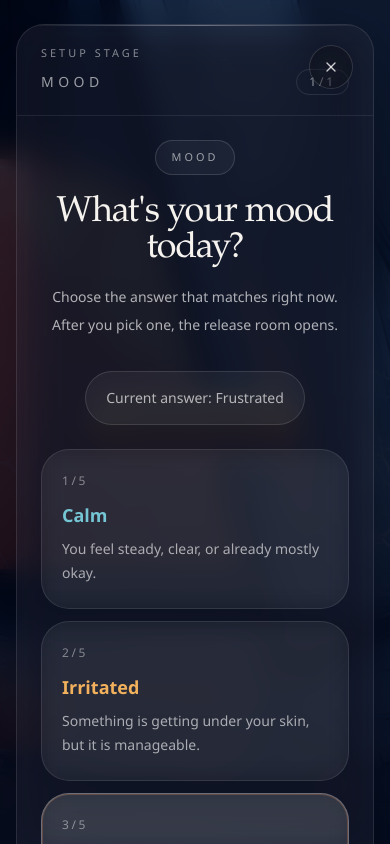
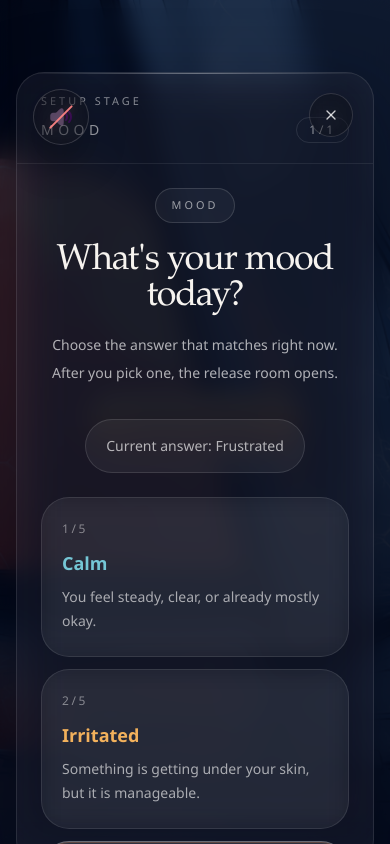
Before and after one commit to thanabatb/nottoday, a Next.js app: page / in a window 390 px wide. Both pictures are taken after a click on the button "ENTER ROOM". Built offline with nearby package versions, Linux system fonts and the light colour scheme.

Commit message:
fix for reponsive

```diff
--- a/app/globals.css
+++ b/app/globals.css
@@ -445,6 +445,30 @@ h4 {
     outline-offset: 4px;
   }
 
+  .sound-toggle-modal {
+    top: 1.25rem;
+    bottom: auto;
+    left: 1.25rem;
+    right: auto;
+    z-index: 5;
+  }
+
+  @media (max-width: 640px) {
+    .sound-toggle {
+      width: 3.5rem;
+      height: 3.5rem;
+      bottom: 1rem;
+      right: 1rem;
+    }
+
+    .sound-toggle-modal {
+      top: 1rem;
+      left: 1rem;
+      bottom: auto;
+      right: auto;
+    }
+  }
+
   .start-button {
     position: relative;
     border: 1px solid rgba(255, 255, 255, 0.22);
--- a/components/reset-flow.tsx
+++ b/components/reset-flow.tsx
@@ -68,14 +68,16 @@ function MoodPicker({
 function SoundToggleButton({
   soundEnabled,
   onToggle,
+  className = "",
 }: {
   soundEnabled: boolean;
   onToggle: () => void;
+  className?: string;
 }) {
   return (
     <button
       aria-label={soundEnabled ? "Turn landing sound off" : "Turn landing sound on"}
-      className="sound-toggle"
+      className={`sound-toggle ${className}`.trim()}
       data-enabled={soundEnabled}
       onClick={onToggle}
       type="button"
@@ -139,6 +141,7 @@ export function ResetFlow({
   const [smashEffects, setSmashEffects] = useState<SmashEffect[]>([]);
   const [hitCount, setHitCount] = useState(0);
   const [completedSession, setCompletedSession] = useState<EmotionSession | null>(null);
+  const [usesTouchInput, setUsesTouchInput] = useState(false);
   const soundEnabled = appState.preferences.soundEnabled;
   const targetHits = moodTargetHits[draft.moodBefore];
   const releasedPercent = Math.min(100, Math.round((hitCount / targetHits) * 100));
@@ -201,6 +204,24 @@ export function ResetFlow({
     onSoundtrackChange(stepIndex >= 2 ? "ending" : "main");
   }, [onSoundtrackChange, open, stepIndex]);
 
+  useEffect(() => {
+    if (typeof window === "undefined") {
+      return;
+    }
+
+    const mediaQuery = window.matchMedia("(pointer: coarse)");
+    const updateInputMode = () => {
+      setUsesTouchInput(mediaQuery.matches || window.navigator.maxTouchPoints > 0);
+    };
+
+    updateInputMode();
+    mediaQuery.addEventListener("change", updateInputMode);
+
+    return () => {
+      mediaQuery.removeEventListener("change", updateInputMode);
+    };
+  }, []);
+
   if (!open) {
     return null;
   }
@@ -210,14 +231,14 @@ export function ResetFlow({
       {stepIndex === 0 ? (
         <motion.div
           animate={{ opacity: 1 }}
-          className="fixed inset-0 z-50 bg-slate-950/72 px-4 py-6 backdrop-blur-md"
+          className="fixed inset-0 z-50 overflow-y-auto bg-slate-950/72 px-4 py-6 backdrop-blur-md"
           exit={{ opacity: 0 }}
           initial={{ opacity: 0 }}
         >
-          <div className="mx-auto flex min-h-full max-w-4xl items-center justify-center">
+          <div className="mx-auto flex min-h-full max-w-4xl items-start justify-center py-12 sm:items-center sm:py-0">
             <motion.div
               animate={{ opacity: 1, y: 0, scale: 1 }}
-              className="surface relative w-full overflow-hidden"
+              className="surface relative max-h-[calc(100vh-3rem)] w-full overflow-x-hidden overflow-y-auto sm:max-h-none"
               exit={{ opacity: 0, y: 16, scale: 0.98 }}
               initial={{ opacity: 0, y: 24, scale: 0.98 }}
               transition={transition}
@@ -226,7 +247,7 @@ export function ResetFlow({
               <button className="flow-close absolute right-5 top-5" onClick={closeAndReset} type="button">
                 <X className="size-4" />
               </button>
-              <SoundToggleButton onToggle={handleSoundToggle} soundEnabled={soundEnabled} />
+              <SoundToggleButton className="sound-toggle-modal" onToggle={handleSoundToggle} soundEnabled={soundEnabled} />
 
               <div className="border-b border-white/8 px-6 py-5 sm:px-8">
                 <p className="eyebrow mb-2">Setup Stage</p>
@@ -284,7 +305,7 @@ export function ResetFlow({
           <div className="relative mx-auto min-h-screen w-full max-w-7xl px-4 py-6 sm:px-8">
           <SoundToggleButton onToggle={handleSoundToggle} soundEnabled={soundEnabled} />
           {stepIndex === 1 ? (
-              <div className="relative min-h-[86vh]">
+              <div className="relative min-h-[calc(100vh-3rem)] sm:min-h-[86vh]">
                 <button
                   className="absolute left-0 top-0 z-10 rounded-full border border-white/12 bg-black/28 px-5 py-3 text-sm font-medium text-white/78 shadow-[0_18px_50px_rgba(0,0,0,0.24)] backdrop-blur-md transition hover:border-white/22 hover:bg-black/36"
                   onClick={closeAndReset}
@@ -293,11 +314,12 @@ export function ResetFlow({
                   Exit
                 </button>
 
-                <div className="absolute left-0 top-1/2 z-10 w-40 -translate-y-1/2 rounded-[28px] border border-white/12 bg-black/30 p-4 text-white shadow-[0_24px_80px_rgba(0,0,0,0.28)] backdrop-blur-md sm:w-48 sm:p-5">
+                <div className="flex min-h-[calc(100vh-3rem)] flex-col gap-5 pb-24 pt-16 sm:block sm:min-h-[86vh] sm:pb-0 sm:pt-0">
+                  <div className="mx-auto w-full max-w-sm rounded-[28px] border border-white/12 bg-black/30 p-4 text-white shadow-[0_24px_80px_rgba(0,0,0,0.28)] backdrop-blur-md sm:absolute sm:left-0 sm:top-1/2 sm:mx-0 sm:w-40 sm:max-w-none sm:-translate-y-1/2 sm:p-4 md:w-44 lg:w-48 lg:p-5">
                     <p className="text-[0.68rem] uppercase tracking-[0.28em] text-white/52">Release Status</p>
                     <p className="mt-2 text-sm text-white/62">{getMoodById(draft.moodBefore).label} mood</p>
                     <div className="mt-5 flex items-end gap-4">
-                    <div className="relative h-56 w-5 overflow-hidden rounded-full bg-white/10 sm:h-64">
+                      <div className="relative h-40 w-5 overflow-hidden rounded-full bg-white/10 sm:h-56 md:h-64">
                         <motion.div
                           animate={{ height: `${angerLevel}%` }}
                           className="absolute inset-x-0 bottom-0 rounded-full bg-[linear-gradient(180deg,#ffb26b_0%,#ff5b4d_100%)]"
@@ -310,7 +332,7 @@ export function ResetFlow({
                         <p className="mt-1 text-sm text-white/56">{targetHits} hits to empty</p>
                       </div>
                     </div>
-                  <div className="mt-5 space-y-3">
+                    <div className="mt-5 grid gap-3 sm:block sm:space-y-3">
                       <div className="rounded-[20px] border border-white/10 bg-white/[0.05] px-4 py-3">
                         <p className="text-[0.65rem] uppercase tracking-[0.24em] text-white/45">Released</p>
                         <p className="mt-1 text-2xl font-semibold text-white">{100 - angerLevel}%</p>
@@ -322,7 +344,11 @@ export function ResetFlow({
                     </div>
                   </div>
 
-                <div className="absolute left-1/2 top-1/2 w-[22rem] -translate-x-1/2 -translate-y-1/2 sm:w-[28rem]">
+                  <div className="mx-auto w-full max-w-[18rem] sm:absolute sm:left-1/2 sm:top-1/2 sm:max-w-none sm:w-[20rem] sm:-translate-x-1/2 sm:-translate-y-1/2 md:w-[24rem] lg:w-[28rem]">
+                    <p className="mb-4 text-center text-[0.68rem] uppercase tracking-[0.26em] text-white/60">
+                      {usesTouchInput ? "Tap" : "Click"} the pillow to release pressure
+                    </p>
+                    <div className="relative">
                       <AnimatePresence>
                         {smashEffects.map((effect) => (
                           <motion.div
@@ -352,7 +378,7 @@ export function ResetFlow({
                       </AnimatePresence>
 
                       <button
-                    className="relative block w-full transition hover:scale-[1.02]"
+                        className="relative block w-full touch-manipulation select-none transition hover:scale-[1.02]"
                         onBlur={handlePillowPressEnd}
                         onKeyDown={(event) => {
                           if ((event.key === " " || event.key === "Enter") && !event.repeat) {
@@ -377,6 +403,7 @@ export function ResetFlow({
                         <Image
                           alt="Release pillow"
                           className="h-auto w-full drop-shadow-[0_24px_60px_rgba(0,0,0,0.35)]"
+                          draggable={false}
                           height={420}
                           priority
                           src={pillowBroken ? "/images/pillow_break.png" : "/images/pillow_normal.png"}
@@ -384,15 +411,17 @@ export function ResetFlow({
                         />
                       </button>
                     </div>
+                  </div>
 
-                <div className="absolute bottom-0 left-1/2 z-10 -translate-x-1/2">
+                  <div className="mx-auto mt-auto w-full max-w-xs sm:absolute sm:bottom-0 sm:left-1/2 sm:w-auto sm:max-w-none sm:-translate-x-1/2">
                     <button
-                    className="start-button start-button-soft"
+                      className="start-button start-button-soft w-full sm:w-auto"
                       onClick={() => setStepIndex(2)}
                       type="button"
                     >
                       I&apos;m good now
                     </button>
+                  </div>
                 </div>
               </div>
           ) : null}
```
Lines whose indentation alone changed are shown as unchanged.
